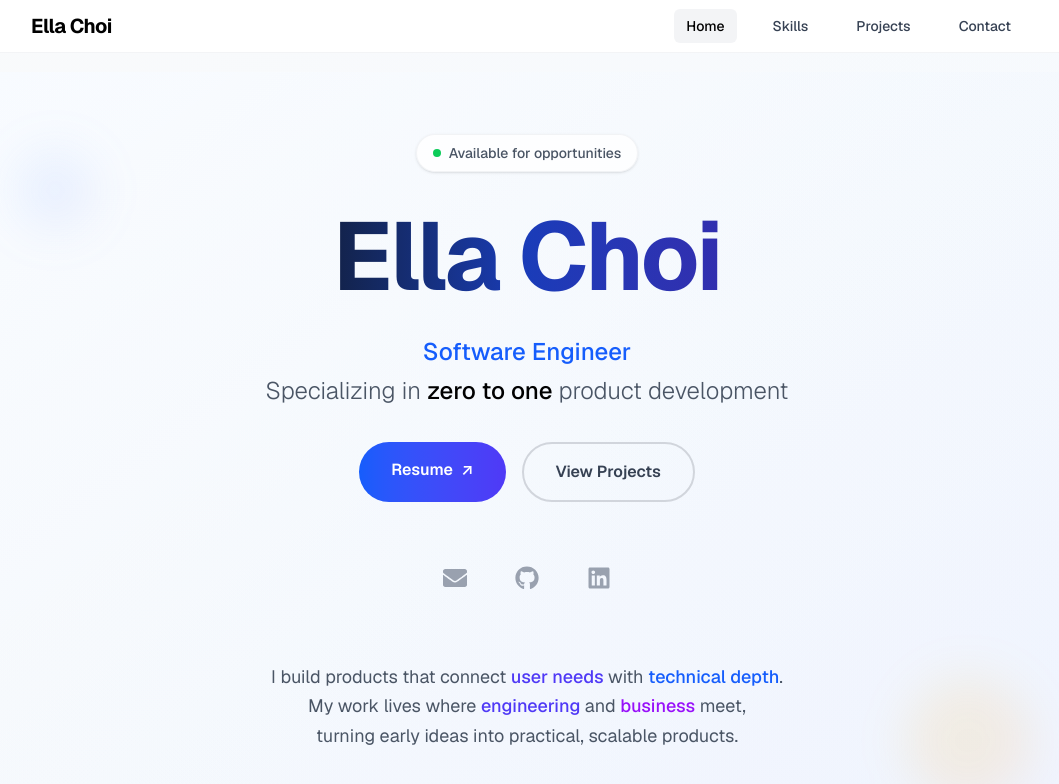
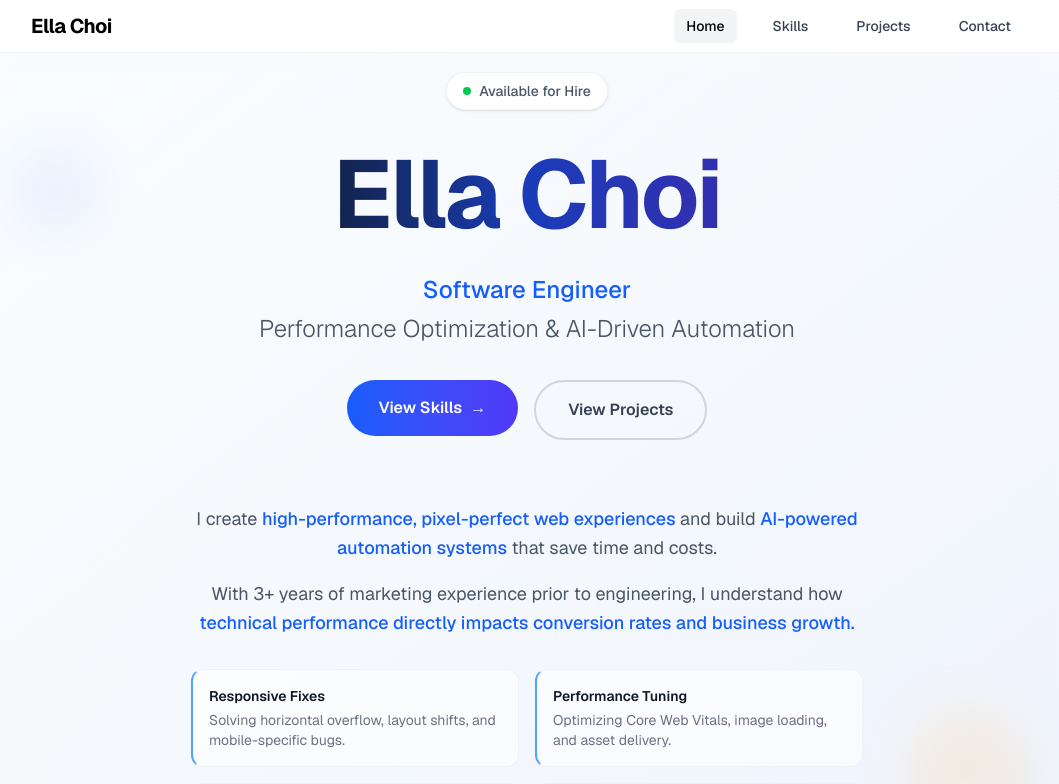
Before and after one commit to ella-yschoi/ella-yschoi.github.io, a Next.js app: page / in a window 1280 px wide. Shown: the top 784 px of the page, without its empty margins (113-1172 px from the left). Built offline with nearby package versions, Linux system fonts and the light colour scheme.

Commit message:
refactor: rebrand hero and contact sections for freelancer positioning

```diff
--- a/src/app/contact/page.tsx
+++ b/src/app/contact/page.tsx
@@ -1,9 +1,8 @@
 'use client';
 
 import { useState } from 'react';
-import { FaEnvelope, FaGithub, FaLinkedin } from 'react-icons/fa';
+import { FaEnvelope } from 'react-icons/fa';
 import { FiExternalLink } from 'react-icons/fi';
-import { IoIosDocument } from 'react-icons/io';
 import { TbWorld } from 'react-icons/tb';
 import { motion } from 'framer-motion';
 
@@ -19,36 +18,6 @@ const contacts = [
     iconBg: 'bg-blue-100',
   },
   {
-    label: 'Resume',
-    value: 'View Resume',
-    href: 'https://drive.google.com/file/d/1YSdXk3uCajIaQ99Y5VId4Qu8HKnRZWno/view?usp=sharing',
-    icon: <IoIosDocument className='text-2xl' />,
-    bg: 'bg-white/80 backdrop-blur-sm',
-    copyable: false,
-    color: 'text-indigo-600',
-    iconBg: 'bg-indigo-100',
-  },
-  {
-    label: 'GitHub',
-    value: 'ella-yschoi',
-    href: 'https://github.com/ella-yschoi',
-    icon: <FaGithub className='text-2xl' />,
-    bg: 'bg-white/80 backdrop-blur-sm',
-    copyable: false,
-    color: 'text-gray-600',
-    iconBg: 'bg-gray-100',
-  },
-  {
-    label: 'LinkedIn',
-    value: 'ella-yschoi',
-    href: 'https://linkedin.com/in/ella-yschoi',
-    icon: <FaLinkedin className='text-2xl' />,
-    bg: 'bg-white/80 backdrop-blur-sm',
-    copyable: false,
-    color: 'text-blue-600',
-    iconBg: 'bg-blue-100',
-  },
-  {
     label: 'Tech Blog in English',
     value: 'medium.com/@ella_choi',
     href: 'https://medium.com/@ella_choi',
@@ -57,16 +26,6 @@ const contacts = [
     copyable: false,
     color: 'text-green-600',
     iconBg: 'bg-green-100',
-  },
-  {
-    label: 'Tech Blog in Korean',
-    value: 'devella.oopy.io',
-    href: 'https://devella.oopy.io/',
-    icon: <TbWorld className='text-2xl' />,
-    bg: 'bg-white/80 backdrop-blur-sm',
-    copyable: false,
-    color: 'text-purple-600',
-    iconBg: 'bg-purple-100',
   },
 ];
 
--- a/src/components/ContactSection.tsx
+++ b/src/components/ContactSection.tsx
@@ -2,22 +2,9 @@
 
 import Link from 'next/link';
 import { motion } from 'framer-motion';
-import { FaEnvelope, FaGithub, FaLinkedin, FaArrowRight } from 'react-icons/fa';
-import { useState } from 'react';
+import { FaEnvelope, FaArrowRight } from 'react-icons/fa';
 
 const ContactSection = () => {
-  const [showCopyModal, setShowCopyModal] = useState(false);
-
-  const handleEmailCopy = async () => {
-    try {
-      await navigator.clipboard.writeText('dev.ella.choi@gmail.com');
-      setShowCopyModal(true);
-      setTimeout(() => setShowCopyModal(false), 2000);
-    } catch (err) {
-      console.error('Failed to copy email:', err);
-    }
-  };
-
   return (
     <section
       className='w-full bg-gradient-to-br from-gray-900 via-blue-900 to-indigo-900 rounded-2xl shadow-2xl py-20 px-8 flex flex-col items-center justify-center relative overflow-hidden'
@@ -73,14 +60,13 @@ const ContactSection = () => {
             transition={{ duration: 0.6, delay: 0.2 }}
             viewport={{ once: true }}
           >
-            I&apos;m always excited to collaborate on innovative projects and
-            discuss new opportunities. Let&apos;s connect and create something
-            extraordinary.
+            Looking to optimize your web performance or leverage AI to save time
+            and costs? Let&apos;s talk.
           </motion.p>
         </motion.div>
 
         <motion.div
-          className='flex flex-col sm:flex-row gap-6 w-full max-w-2xl'
+          className='flex justify-center w-full max-w-2xl'
           initial={{ opacity: 0, y: 20 }}
           whileInView={{ opacity: 1, y: 0 }}
           transition={{ duration: 0.6, delay: 0.4 }}
@@ -89,7 +75,6 @@ const ContactSection = () => {
           <motion.div
             whileHover={{ scale: 1.05 }}
             whileTap={{ scale: 0.95 }}
-            className='flex-1'
           >
             <Link
               href='/contact'
@@ -103,75 +88,6 @@ const ContactSection = () => {
               </motion.span>
             </Link>
           </motion.div>
-
-          <motion.div
-            whileHover={{ scale: 1.05 }}
-            whileTap={{ scale: 0.95 }}
-            className='flex-1'
-          >
-            <Link
-              href='https://drive.google.com/file/d/1YSdXk3uCajIaQ99Y5VId4Qu8HKnRZWno/view?usp=sharing'
-              target='_blank'
-              rel='noopener noreferrer'
-              className='group flex items-center justify-center gap-3 px-8 py-4 rounded-full border-2 border-white/30 text-white font-semibold
-              hover:border-white hover:bg-white/10 transition-all duration-300 backdrop-blur-sm'
-            >
-              <span>View Resume</span>
-              <motion.span className='group-hover:translate-x-1 transition-transform duration-200'>
-                ↗
-              </motion.span>
-            </Link>
-          </motion.div>
-        </motion.div>
-
-        <motion.div
-          className='flex gap-8 mt-12'
-          initial={{ opacity: 0, y: 20 }}
-          whileInView={{ opacity: 1, y: 0 }}
-          transition={{ duration: 0.6, delay: 0.6 }}
-          viewport={{ once: true }}
-        >
-          <motion.button
-            onClick={handleEmailCopy}
-            aria-label='Copy email to clipboard'
-            className='text-2xl text-blue-200 hover:text-white transition-colors duration-200 p-3 rounded-full hover:bg-white/10 relative cursor-pointer'
-            whileHover={{ scale: 1.1 }}
-            whileTap={{ scale: 0.9 }}
-          >
-            <FaEnvelope />
-            {showCopyModal && (
-              <motion.div
-                initial={{ opacity: 0, y: 10 }}
-                animate={{ opacity: 1, y: 0 }}
-                exit={{ opacity: 0, y: 10 }}
-                className='absolute bottom-full left-1/2 transform -translate-x-1/2 mb-2 px-3 py-1 bg-white text-gray-900 text-sm rounded-md whitespace-nowrap shadow-lg z-50'
-              >
-                Copied to clipboard!
-              </motion.div>
-            )}
-          </motion.button>
-          <motion.a
-            href='https://github.com/ella-yschoi'
-            target='_blank'
-            rel='noopener noreferrer'
-            aria-label='GitHub'
-            className='text-2xl text-blue-200 hover:text-white transition-colors duration-200 p-3 rounded-full hover:bg-white/10'
-            whileHover={{ scale: 1.1 }}
-            whileTap={{ scale: 0.9 }}
-          >
-            <FaGithub />
-          </motion.a>
-          <motion.a
-            href='https://linkedin.com/in/ella-yschoi'
-            target='_blank'
-            rel='noopener noreferrer'
-            aria-label='LinkedIn'
-            className='text-2xl text-blue-200 hover:text-white transition-colors duration-200 p-3 rounded-full hover:bg-white/10'
-            whileHover={{ scale: 1.1 }}
-            whileTap={{ scale: 0.9 }}
-          >
-            <FaLinkedin />
-          </motion.a>
         </motion.div>
       </div>
     </section>
--- a/src/components/IntroSection.tsx
+++ b/src/components/IntroSection.tsx
@@ -1,36 +1,34 @@
 'use client';
 
 import Link from 'next/link';
-import { FaGithub, FaLinkedin, FaEnvelope } from 'react-icons/fa';
 import { motion, useScroll, useTransform } from 'framer-motion';
-import { useRef, useState } from 'react';
+import { useRef } from 'react';
 
-const ViewAllButton = ({
-  href,
-  children,
-}: {
-  href: string;
-  children: React.ReactNode;
-}) => (
-  <Link
-    href={href}
-    className='group inline-flex items-center text-gray-700 text-base font-medium transition-all relative hover:text-blue-600'
-  >
-    <span className='transition-transform duration-300 group-hover:translate-x-1'>
-      {children}
-    </span>
-    <span
-      aria-hidden
-      className='ml-2 text-xl transition-transform duration-300 group-hover:translate-x-1'
-    >
-      →
-    </span>
-  </Link>
-);
+const expertiseItems = [
+  {
+    title: 'Responsive Fixes',
+    description:
+      'Solving horizontal overflow, layout shifts, and mobile-specific bugs.',
+  },
+  {
+    title: 'Performance Tuning',
+    description:
+      'Optimizing Core Web Vitals, image loading, and asset delivery.',
+  },
+  {
+    title: 'AI Integration',
+    description:
+      'Building custom AI agents and automated workflows using Claude Code and Anthropic API.',
+  },
+  {
+    title: 'Full-Stack Solutions',
+    description:
+      'React, Next.js, Python/FastAPI. Delivering robust systems that work seamlessly with AI tools.',
+  },
+];
 
 const IntroSection = () => {
   const ref = useRef(null);
-  const [showCopyModal, setShowCopyModal] = useState(false);
   const { scrollYProgress } = useScroll({
     target: ref,
     offset: ['start start', 'end start'],
@@ -38,16 +36,6 @@ const IntroSection = () => {
 
   const y = useTransform(scrollYProgress, [0, 1], ['0%', '30%']);
   const opacity = useTransform(scrollYProgress, [0, 0.5], [1, 0.2]);
-
-  const handleEmailCopy = async () => {
-    try {
-      await navigator.clipboard.writeText('dev.ella.choi@gmail.com');
-      setShowCopyModal(true);
-      setTimeout(() => setShowCopyModal(false), 2000);
-    } catch (err) {
-      console.error('Failed to copy email:', err);
-    }
-  };
 
   return (
     <section
@@ -107,7 +95,7 @@ const IntroSection = () => {
           >
             <div className='w-2 h-2 bg-green-500 rounded-full animate-pulse'></div>
             <span className='text-sm font-medium text-gray-600'>
-              Available for opportunities
+              Available for Hire
             </span>
           </motion.div>
 
@@ -120,11 +108,9 @@ const IntroSection = () => {
             animate={{ opacity: 1 }}
             transition={{ duration: 0.8, delay: 0.6 }}
           >
-            <span className='text-blue-600 font-medium'>Software Engineer</span>{' '}
+            <span className='text-blue-600 font-medium'>Software Engineer</span>
             <br />
-            Specializing in{' '}
-            <span className='text-black font-medium'>zero to one</span> product
-            development
+            Performance Optimization & AI-Driven Automation
           </motion.p>
         </motion.div>
 
@@ -134,22 +120,20 @@ const IntroSection = () => {
           animate={{ opacity: 1, y: 0 }}
           transition={{ duration: 0.8, delay: 0.8 }}
         >
-          <motion.a
-            href='https://drive.google.com/file/d/1YSdXk3uCajIaQ99Y5VId4Qu8HKnRZWno/view?usp=sharing'
-            target='_blank'
-            rel='noopener noreferrer'
+          <motion.div whileHover={{ scale: 1.05 }} whileTap={{ scale: 0.95 }}>
+            <Link
+              href='/skills'
               className='group px-8 py-4 rounded-full bg-gradient-to-r from-blue-600 to-indigo-600 text-white font-semibold
-              hover:from-blue-700 hover:to-indigo-700 transition-all duration-300 text-base w-full sm:w-auto transform hover:scale-105 hover:shadow-lg shadow-blue-500/25'
-            whileHover={{ scale: 1.05 }}
-            whileTap={{ scale: 0.95 }}
+                hover:from-blue-700 hover:to-indigo-700 transition-all duration-300 text-base w-full sm:w-auto block hover:shadow-lg shadow-blue-500/25'
             >
               <span className='flex items-center justify-center gap-2'>
-              Resume
+                View Skills
                 <motion.span className='group-hover:translate-x-1 transition-transform duration-200'>
-                ↗
+                  →
                 </motion.span>
               </span>
-          </motion.a>
+            </Link>
+          </motion.div>
           <motion.div whileHover={{ scale: 1.05 }} whileTap={{ scale: 0.95 }}>
             <Link
               href='#projects'
@@ -162,74 +146,48 @@ const IntroSection = () => {
         </motion.div>
 
         <motion.div
-          className='flex gap-8 mt-6 justify-center relative'
-          initial={{ opacity: 0, y: 30 }}
-          animate={{ opacity: 1, y: 0 }}
-          transition={{ duration: 0.8, delay: 1.0 }}
-        >
-          <motion.button
-            onClick={handleEmailCopy}
-            aria-label='Copy email to clipboard'
-            className='text-2xl text-gray-400 hover:text-blue-600 transition-colors duration-200 relative cursor-pointer p-2 rounded-full hover:bg-blue-50'
-            whileHover={{ scale: 1.1 }}
-            whileTap={{ scale: 0.9 }}
-          >
-            <FaEnvelope />
-            {showCopyModal && (
-              <motion.div
-                initial={{ opacity: 0, y: 10 }}
-                animate={{ opacity: 1, y: 0 }}
-                exit={{ opacity: 0, y: 10 }}
-                className='absolute bottom-full left-1/2 transform -translate-x-1/2 mb-2 px-3 py-1 bg-gray-900 text-white text-sm rounded-md whitespace-nowrap shadow-lg z-50'
-              >
-                Copied to clipboard!
-              </motion.div>
-            )}
-          </motion.button>
-          <motion.a
-            href='https://github.com/ella-yschoi'
-            target='_blank'
-            rel='noopener noreferrer'
-            aria-label='GitHub'
-            className='text-2xl text-gray-400 hover:text-gray-700 transition-colors duration-200 p-2 rounded-full hover:bg-gray-100'
-            whileHover={{ scale: 1.1 }}
-            whileTap={{ scale: 0.9 }}
-          >
-            <FaGithub />
-          </motion.a>
-          <motion.a
-            href='https://linkedin.com/in/ella-yschoi'
-            target='_blank'
-            rel='noopener noreferrer'
-            aria-label='LinkedIn'
-            className='text-2xl text-gray-400 hover:text-blue-600 transition-colors duration-200 p-2 rounded-full hover:bg-blue-50'
-            whileHover={{ scale: 1.1 }}
-            whileTap={{ scale: 0.9 }}
-          >
-            <FaLinkedin />
-          </motion.a>
-        </motion.div>
-
-        <motion.div
-          className='mt-8 space-y-6 max-w-2xl'
+          className='mt-8 space-y-8 max-w-2xl'
           initial={{ opacity: 0, y: 30 }}
           animate={{ opacity: 1, y: 0 }}
           transition={{ duration: 0.8, delay: 1.2 }}
         >
+          <div className='space-y-4'>
             <p className='text-lg text-gray-600 leading-relaxed'>
-            I build products that connect{' '}
-            <span className='text-indigo-600 font-medium'>user needs</span> with{' '}
-            <span className='text-blue-600 font-medium'>technical depth</span>.
-            <br />
-            My work lives where{' '}
-            <span className='text-indigo-600 font-medium'>
-              engineering
-            </span> and{' '}
-            <span className='text-purple-600 font-medium'>business</span> meet,
-            <br /> turning early ideas into practical, scalable products.
+              I create{' '}
+              <span className='text-blue-600 font-medium'>
+                high-performance, pixel-perfect web experiences
+              </span>{' '}
+              and build{' '}
+              <span className='text-blue-600 font-medium'>
+                AI-powered automation systems
+              </span>{' '}
+              that save time and costs.
             </p>
-          <div className='flex justify-end mt-8'>
-            <ViewAllButton href='/about'>Learn More About Me</ViewAllButton>
+            <p className='text-lg text-gray-600 leading-relaxed'>
+              With 3+ years of marketing experience prior to engineering, I
+              understand how{' '}
+              <span className='text-blue-600 font-medium'>
+                technical performance directly impacts conversion rates and
+                business growth.
+              </span>
+            </p>
+          </div>
+
+          <div className='grid grid-cols-1 sm:grid-cols-2 gap-4 text-left'>
+            {expertiseItems.map((item, index) => (
+              <motion.div
+                key={item.title}
+                className='bg-white/60 backdrop-blur-sm rounded-xl p-4 border border-gray-200/50 border-l-2 border-l-blue-400'
+                initial={{ opacity: 0, y: 10 }}
+                animate={{ opacity: 1, y: 0 }}
+                transition={{ duration: 0.5, delay: 1.4 + index * 0.1 }}
+              >
+                <h3 className='text-sm font-semibold text-gray-900 mb-1'>
+                  {item.title}
+                </h3>
+                <p className='text-sm text-gray-500'>{item.description}</p>
+              </motion.div>
+            ))}
           </div>
         </motion.div>
       </motion.div>
```
Lines whose indentation alone changed are shown as unchanged.
